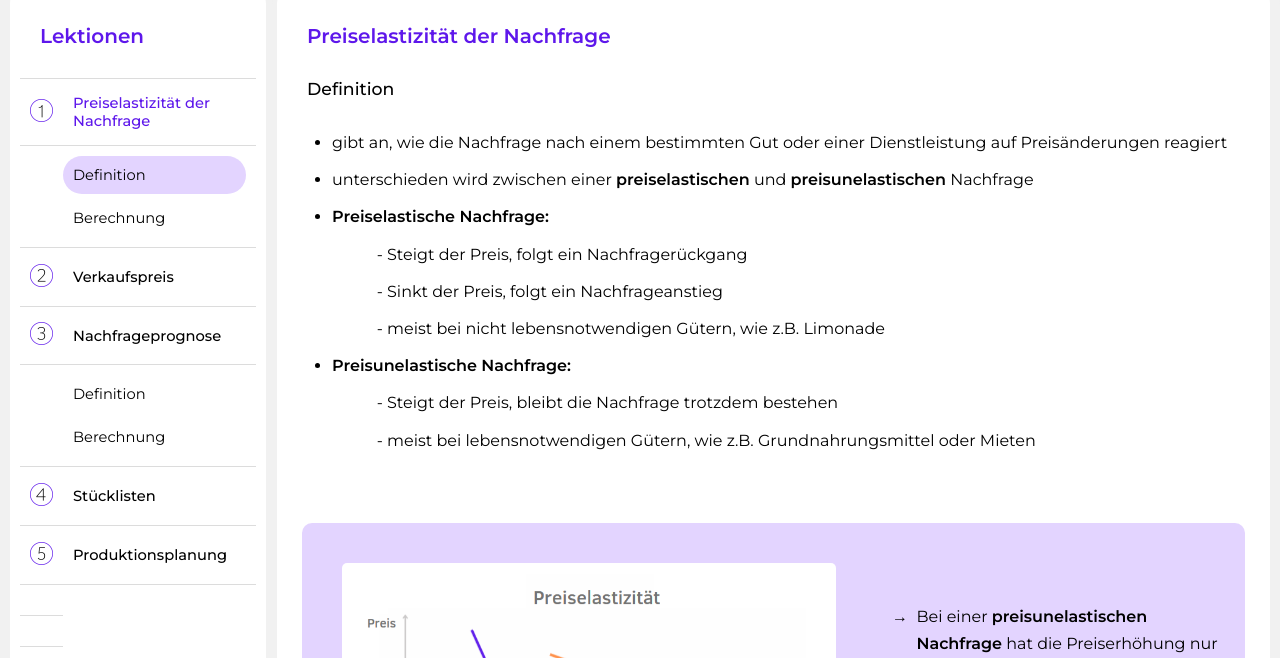
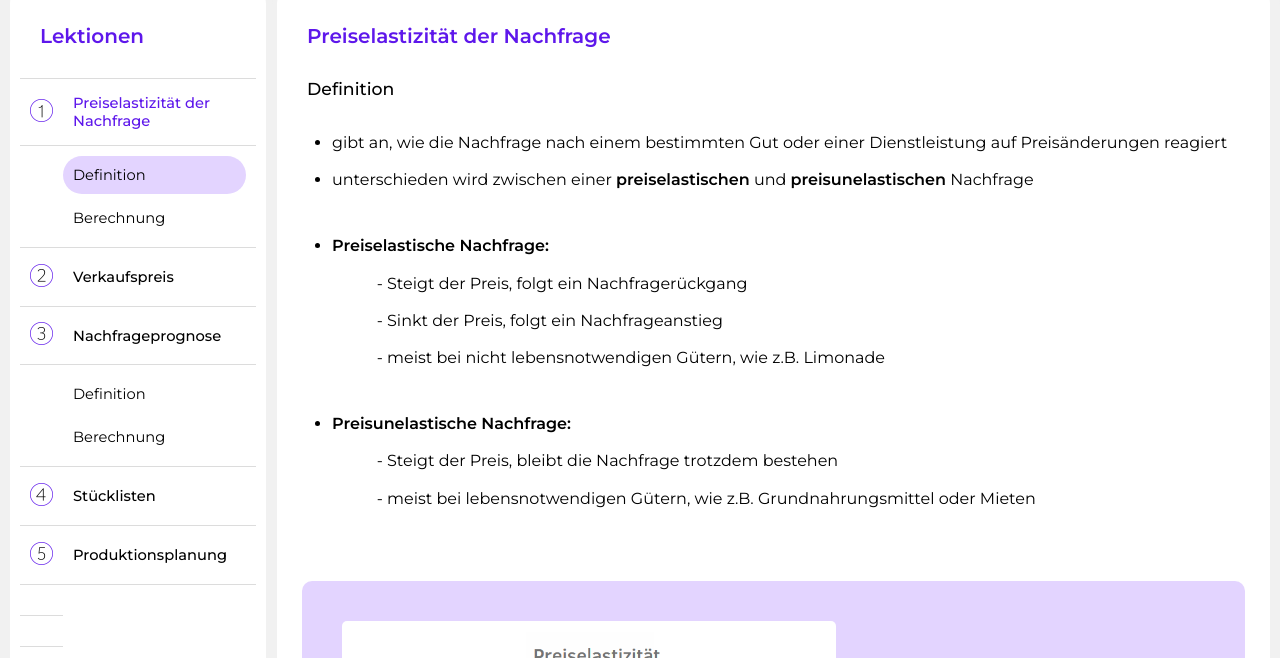
Before and after one commit to jessicabrummack/Abschlussarbeit, a plain HTML site: page preiselastizitaet-1.html in a window 1280 px wide. Shown: the part 96-754 px from the top of the page. Drawn offline with Linux system fonts and the light colour scheme.

Commit message:
Update preiselastizitaet-1.html

```diff
--- a/preiselastizitaet-1.html
+++ b/preiselastizitaet-1.html
@@ -98,6 +98,8 @@
                     Preisänderungen reagiert</li>
                 <li class="li-main">unterschieden wird zwischen einer <b>preiselastischen</b> und
                     <b>preisunelastischen</b> Nachfrage</li>
+                <li class="li-main-none">&emsp;</li>
+
                 <li class="li-main"><b>Preiselastische Nachfrage:</b>
                     <ul class="ul-under">
                         <li class="li-main">Steigt der Preis, folgt ein Nachfragerückgang</li>
@@ -105,6 +107,8 @@
                         <li class="li-main">meist bei nicht lebensnotwendigen Gütern, wie z.B. Limonade</li>
                     </ul>
                 </li>
+                <li class="li-main-none">&emsp;</li>
+
                 <li class="li-main"><b>Preisunelastische Nachfrage:</b>
                     <ul class="ul-under">
                         <li class="li-main">Steigt der Preis, bleibt die Nachfrage trotzdem bestehen</li>
```
